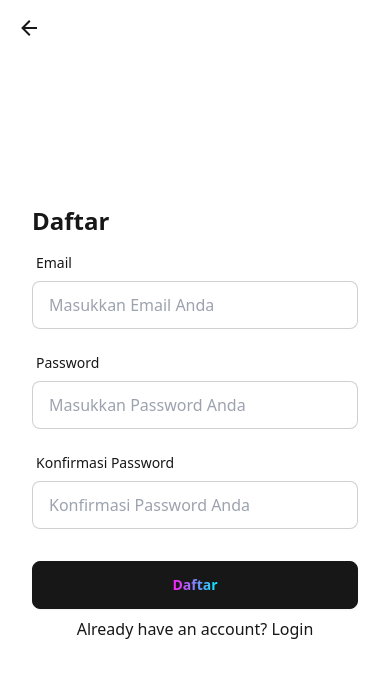
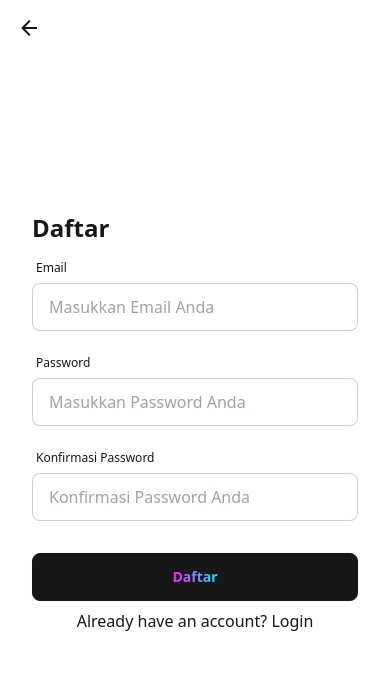
Before and after one commit to ricoerlanggaa/lumea, a Next.js app: page /register in a window 390 px wide. Shown: the top 678 px of the page. Built offline with nearby package versions, Linux system fonts and the light colour scheme.

Commit message:
fix input label

```diff
--- a/src/components/atoms/input/Input.tsx
+++ b/src/components/atoms/input/Input.tsx
@@ -29,7 +29,7 @@ export default function Input<TInputValues extends FieldValues>({
     <div className="form-control">
       {label && (
         <label htmlFor={inputId} className="label">
-          <span className="label-text">{label}</span>
+          <span className="text-xs md:text-sm leading-tight">{label}</span>
         </label>
       )}
       <label className={classes}>
```
